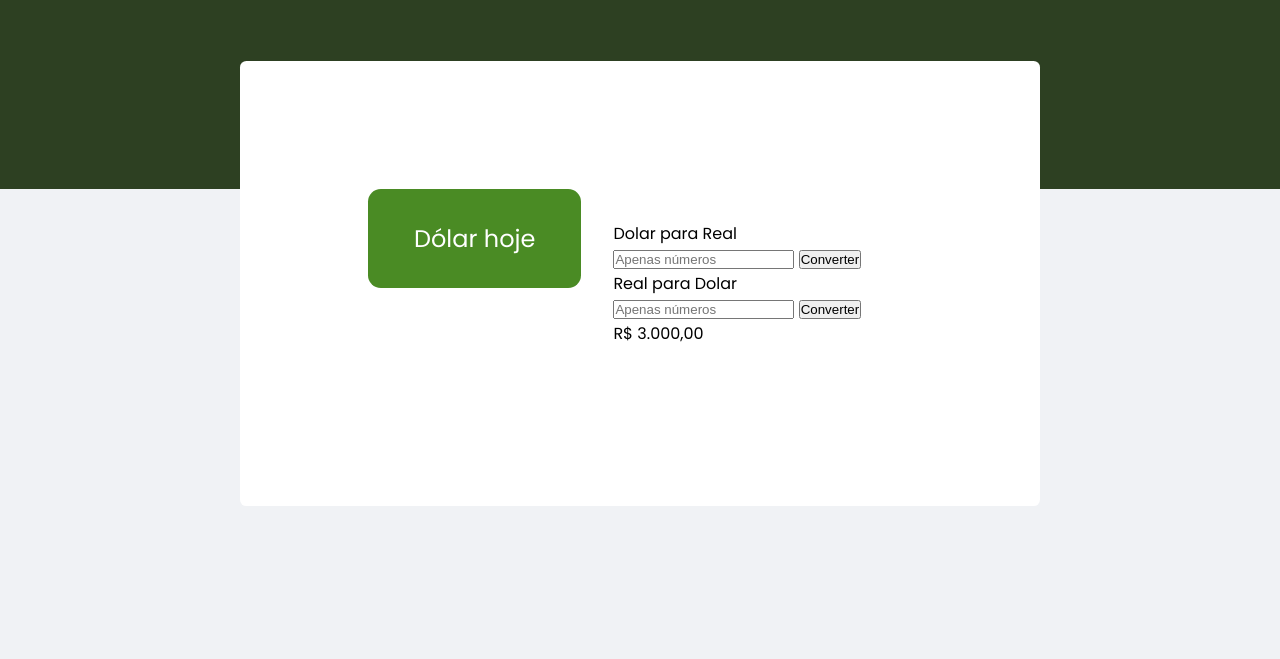
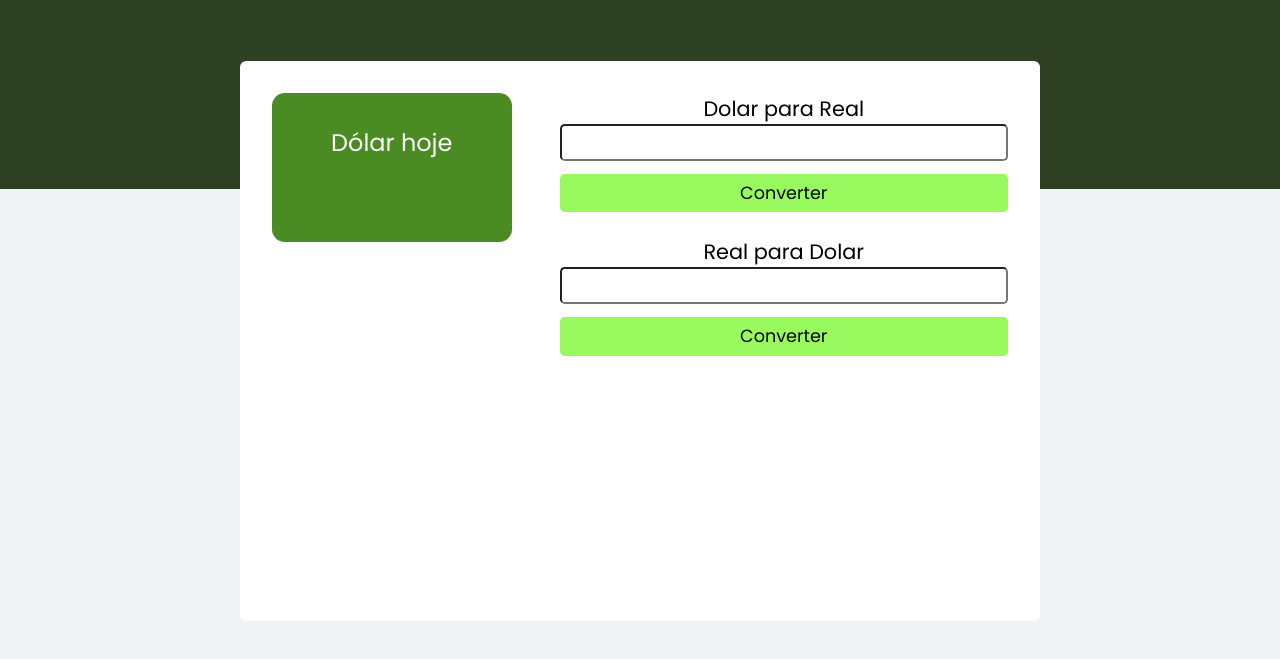
Before and after one commit to santoswillames/consumindo-APIs, a website: page index.html in a window 1280 px wide. Shown: the part 83-742 px from the top of the page. Drawn offline with Linux system fonts and the light colour scheme.

Commit message:
Estilização concluida

```diff
--- a/index.html
+++ b/index.html
@@ -26,18 +26,18 @@
         <div class="QtCoin">
           <div class="dolarReal">
             <label for="dolarCoverter">Dolar para Real</label>
-            <input type="number" name="dolarConverter" id="dolarConverter" placeholder="Apenas números">
-            <input type="submit" value="Converter" id="converterCoinDolar">
+            <input type="number" name="dolarConverter" id="dolarConverter">
+            <input type="submit" class="inputConverter" value="Converter" id="converterCoinDolar">
           </div>
 
           <div class="realDolar">
             <label for="realCoverter">Real para Dolar</label>
-            <input type="number" name="realConverter" id="realConverter" placeholder="Apenas números">
-            <input type="submit" value="Converter" id="converterCoinReal">
+            <input type="number" name="realConverter" id="realConverter">
+            <input type="submit" class="inputConverter" value="Converter" id="converterCoinReal">
           </div>
 
         </div>
-        <div class="res">R$ 3.000,00</div>
+        <div id="res"></div>
       </div>
     </section>
   </main>
--- a/style.css
+++ b/style.css
@@ -23,17 +23,18 @@ h1 {
 
 .content {
   width: min(90vw, 800px);
+  height: 70vh;
   margin: auto;
   display: flex;
-  justify-content: space-around;
+  justify-content: space-between;
   background: #fff;
   margin-top: -8rem;
-  padding: 8rem;
+  padding: 2rem;
   border-radius: 0.4rem;
 }
 .coinSection {
-  width: 50%;
-  height: 50%;
+  width: 40%;
+  height: 30%;
   font-size: 1.5rem;
   background-color: #4a8b24;
   color: white;
@@ -45,5 +46,59 @@ h1 {
 .converterSection {
   width: 80%;
   height: 50%;
+  margin-left: 3rem;
+  text-align: center;
+
+}
+
+.dolarReal, .realDolar{
+  margin-bottom: 1.5rem;
+  display: flex;
+
+  flex-direction: column;
+  font-size: 1.3rem;
+  border: none;
+  outline: none;
+}
+
+
+input {
+  /*reset appearence*/
+  -moz-appearance: none;
+  -webkit-appearance: none;
+  appearance: none;
+}
+
+input[type=number]::-webkit-inner-spin-button,
+input[type=number]::-webkit-outer-spin-button {
+  -webkit-appearance: none;
+  margin: 0;
+}
+#dolarConverter, #realConverter {
+  outline: none;
+  padding: .4rem;
+  border-radius: 0.3rem;
+  font-family: 'Poppins', sans-serif;
+  font-weight: 700;
+}
+.inputConverter {
+  font-family: 'Poppins', sans-serif;
+  padding: 0.4rem;
+  margin-top: 0.8rem;
+  border: none;
+  background-color: transparent;
+  background-color: #98fa5f;
+  border-radius: 0.3rem;
+  cursor: pointer;
+  font-size: 1.1rem;
+}
+
+.res {
+  background-color: #4a8b24;
+  color: #fff;
   padding: 2rem;
+  font-size: 1.1rem;
+  border-radius: 0.3rem;
+  width: 100%;
+  text-align: center;
 }
```
